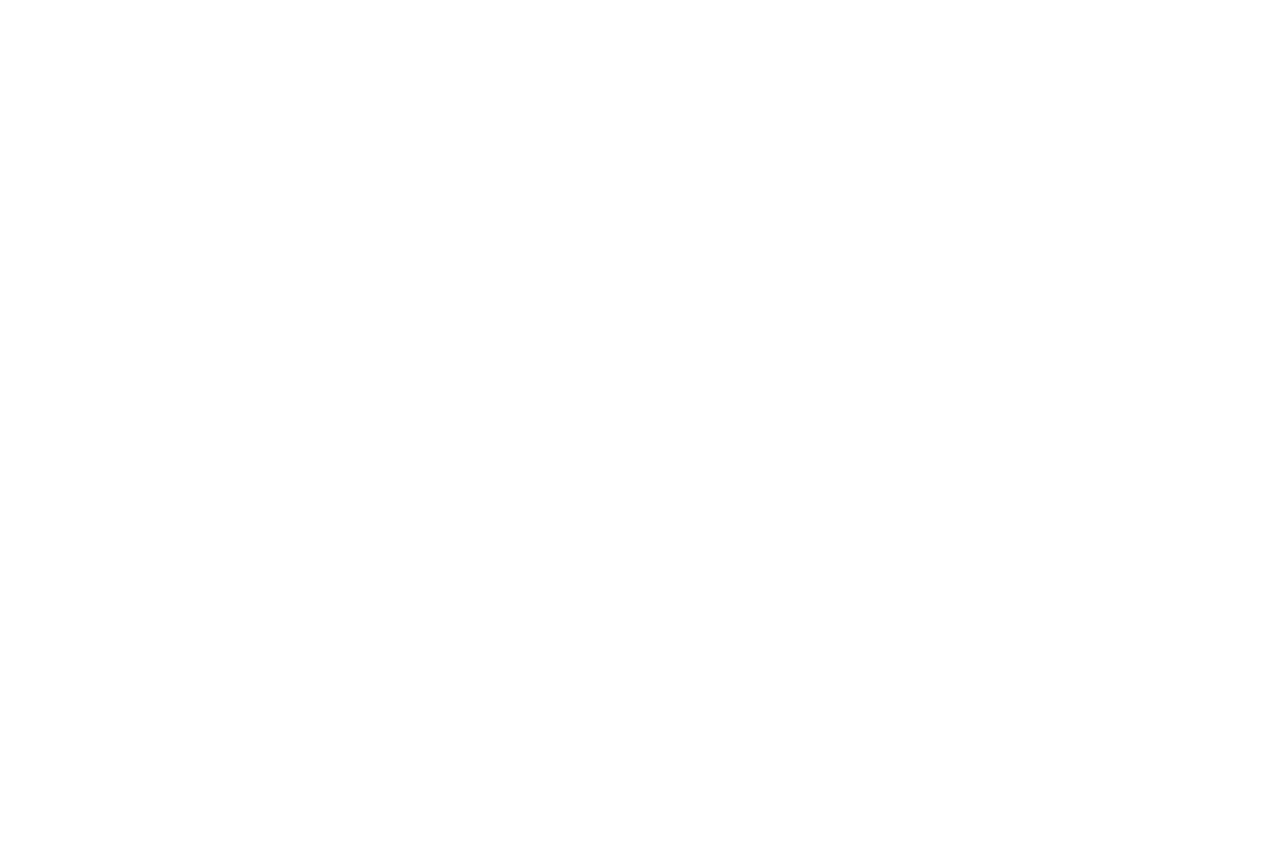
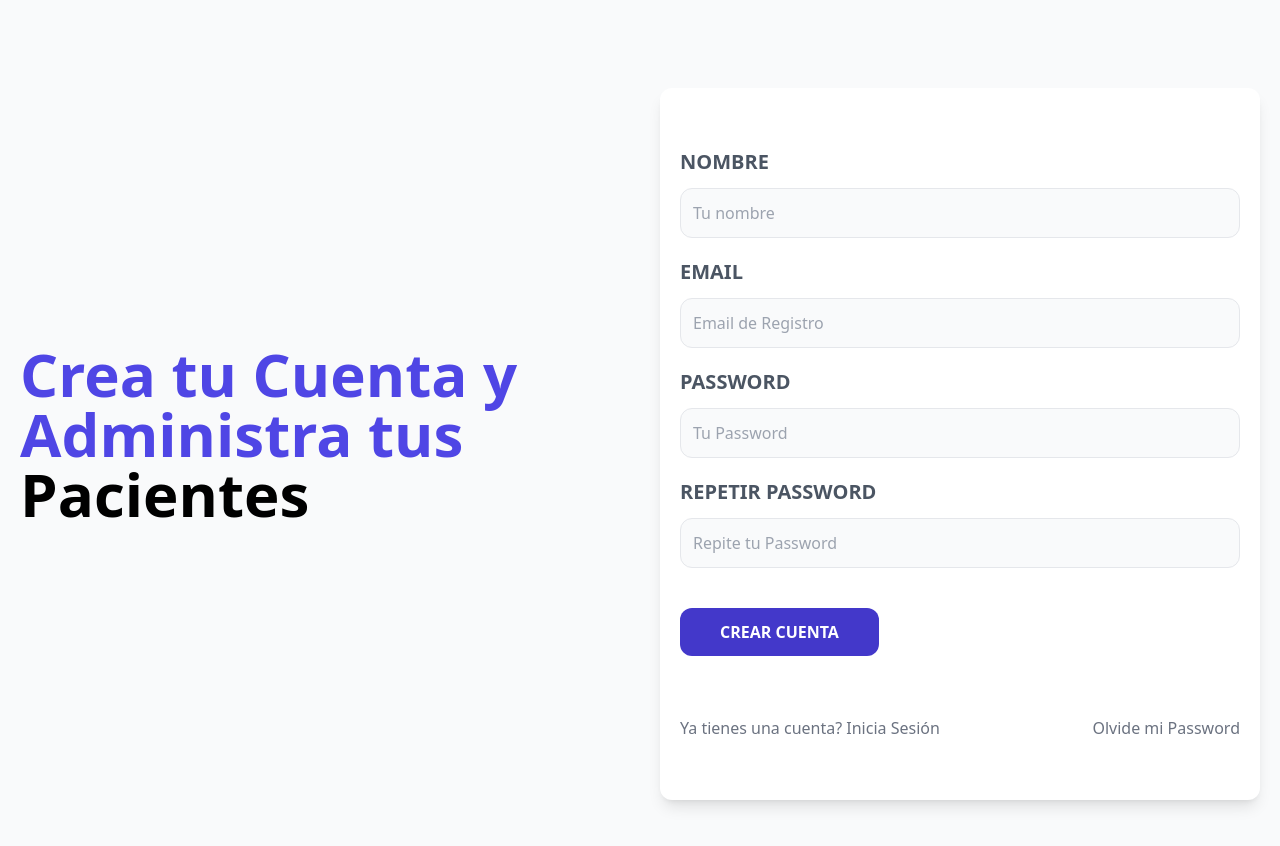
Before and after one commit to MarioRivVal/First-FullStack-MERN-Projects-Frontend, a React (Vite) app: page /registrar in a window 1280 px wide. Before the commit this address had no page. Before the commit the page ends 800 px from the top, so only its background shows below. Built offline with nearby package versions, Linux system fonts and the light colour scheme.

Commit message:
pages for login, forgotpassword, createAccount created and introduction to  React-router-dom

```diff
--- a/index.html
+++ b/index.html
@@ -6,7 +6,7 @@
     <meta name="viewport" content="width=device-width, initial-scale=1.0" />
     <title>ATV Administrador de Veterinarios</title>
   </head>
-  <body>
+  <body class="bg-gray-50 min-h-screen">
     <div id="root"></div>
     <script type="module" src="/src/main.jsx"></script>
   </body>
--- a/src/App.jsx
+++ b/src/App.jsx
@@ -1,11 +1,20 @@
 import { BrowserRouter, Routes, Route } from "react-router-dom";
 import AuthLayout from "./layout/AuthLayout";
+import Login from "./pages/Login";
+import Registrar from "./pages/Registrar";
+import ConfirmarCuenta from "./pages/ConfirmarCuenta";
+import OlvidePassword from "./pages/OlvidePassword";
 
 function App() {
   return (
     <BrowserRouter>
       <Routes>
-        <Route path="/" element={<AuthLayout />}></Route>
+        <Route path="/" element={<AuthLayout />}>
+          <Route index element={<Login />} />
+          <Route path="registrar" element={<Registrar />} />
+          <Route path="olvide-password" element={<OlvidePassword />} />
+          <Route path="confirmar/:id" element={<ConfirmarCuenta />} />
+        </Route>
       </Routes>
     </BrowserRouter>
   );
--- a/src/layout/AuthLayout.jsx
+++ b/src/layout/AuthLayout.jsx
@@ -1,7 +1,11 @@
+import { Outlet } from "react-router-dom";
+
 const AuthLayout = () => {
   return (
     <>
-      <h1>Desde AUTH lAYOUT</h1>
+      <main className="container mx-auto md:grid md:grid-cols-2 mt-12 gap-10 p-5 items-center">
+        <Outlet />
+      </main>
     </>
   );
 };
--- /dev/null
+++ b/src/pages/ConfirmarCuenta.jsx
@@ -0,0 +1,9 @@
+const confirmarCuenta = () => {
+  return (
+    <>
+      <h1>confirmarCuenta</h1>
+    </>
+  );
+};
+
+export default confirmarCuenta;
--- /dev/null
+++ b/src/pages/Login.jsx
@@ -0,0 +1,59 @@
+import { Link } from "react-router-dom";
+
+const Login = () => {
+  return (
+    <>
+      <div>
+        <h1 className="text-indigo-600 font-black text-6xl">
+          Inicia Sesion y Administra tus{" "}
+          <span className="text-black">Pacientes</span>
+        </h1>
+      </div>
+      <div className="mt-20 md:mt-5 shadow-lg px-5 py-10 rounded-xl bg-white">
+        <form>
+          <div className="my-5">
+            <label className="uppercase text-gray-600 block text-xl font-bold">
+              Email
+            </label>
+            <input
+              type="email"
+              placeholder="Email de Registro"
+              className="border w-full p-3 mt-3 bg-gray-50 rounded-xl"
+            />
+          </div>
+          <div className="my-5">
+            <label className="uppercase text-gray-600 block text-xl font-bold">
+              Password
+            </label>
+            <input
+              type="password"
+              placeholder="Tu Password"
+              className="border w-full p-3 mt-3 bg-gray-50 rounded-xl"
+            />
+          </div>
+          <input
+            type="submit"
+            value="Iniciar Sesión"
+            className="bg-indigo-700 w-full  py-3 px-10 rounded-xl text-white uppercase font-bold mt-5 hover:cursor-pointer hover:bg-indigo-800 md:w-auto "
+          />
+          <nav className="mt-10 lg:flex lg:justify-between">
+            <Link
+              className="block text-center my-5 text-gray-500"
+              to="/registrar"
+            >
+              No tienes cuenta? Registrate
+            </Link>
+            <Link
+              className="block text-center my-5 text-gray-500"
+              to="/olvide-password"
+            >
+              Olvide mi Password
+            </Link>
+          </nav>
+        </form>
+      </div>
+    </>
+  );
+};
+
+export default Login;
--- /dev/null
+++ b/src/pages/OlvidePassword.jsx
@@ -0,0 +1,46 @@
+import { Link } from "react-router-dom";
+
+const olvidePassword = () => {
+  return (
+    <>
+      <div>
+        <h1 className="text-indigo-600 font-black text-6xl">
+          Recupera tu Aceso y no Pierdas tus{" "}
+          <span className="text-black">Pacientes</span>
+        </h1>
+      </div>
+      <div className="mt-20 md:mt-5 shadow-lg px-5 py-10 rounded-xl bg-white">
+        <form>
+          <div className="my-5">
+            <label className="uppercase text-gray-600 block text-xl font-bold">
+              Tu email
+            </label>
+            <input
+              type="email"
+              placeholder="Email de registro"
+              className="border w-full p-3 mt-3 bg-gray-50 rounded-xl"
+            />
+          </div>
+          <input
+            type="submit"
+            value="Enviar Instrucciones"
+            className="bg-indigo-700 w-full  py-3 px-10 rounded-xl text-white uppercase font-bold mt-5 hover:cursor-pointer hover:bg-indigo-800 md:w-auto "
+          />
+        </form>
+        <nav className="mt-10 lg:flex lg:justify-between">
+          <Link className="block text-center my-5 text-gray-500" to="/">
+            Ya tienes una cuenta? Inicia Sesión
+          </Link>
+          <Link
+            className="block text-center my-5 text-gray-500"
+            to="/registrar"
+          >
+            No tienes cuenta? Registrate
+          </Link>
+        </nav>
+      </div>
+    </>
+  );
+};
+
+export default olvidePassword;
--- /dev/null
+++ b/src/pages/Registrar.jsx
@@ -0,0 +1,77 @@
+import { Link } from "react-router-dom";
+
+const registrar = () => {
+  return (
+    <>
+      <div>
+        <h1 className="text-indigo-600 font-black text-6xl">
+          Crea tu Cuenta y Administra tus{" "}
+          <span className="text-black">Pacientes</span>
+        </h1>
+      </div>
+
+      <div className="mt-20 md:mt-5 shadow-lg px-5 py-10 rounded-xl bg-white">
+        <form>
+          <div className="my-5">
+            <label className="uppercase text-gray-600 block text-xl font-bold">
+              Nombre
+            </label>
+            <input
+              type="text"
+              placeholder="Tu nombre"
+              className="border w-full p-3 mt-3 bg-gray-50 rounded-xl"
+            />
+          </div>
+          <div className="my-5">
+            <label className="uppercase text-gray-600 block text-xl font-bold">
+              Email
+            </label>
+            <input
+              type="email"
+              placeholder="Email de Registro"
+              className="border w-full p-3 mt-3 bg-gray-50 rounded-xl"
+            />
+          </div>
+          <div className="my-5">
+            <label className="uppercase text-gray-600 block text-xl font-bold">
+              Password
+            </label>
+            <input
+              type="password"
+              placeholder="Tu Password"
+              className="border w-full p-3 mt-3 bg-gray-50 rounded-xl"
+            />
+          </div>
+          <div className="my-5">
+            <label className="uppercase text-gray-600 block text-xl font-bold">
+              Repetir Password
+            </label>
+            <input
+              type="password"
+              placeholder="Repite tu Password"
+              className="border w-full p-3 mt-3 bg-gray-50 rounded-xl"
+            />
+          </div>
+          <input
+            type="submit"
+            value="Crear Cuenta"
+            className="bg-indigo-700 w-full  py-3 px-10 rounded-xl text-white uppercase font-bold mt-5 hover:cursor-pointer hover:bg-indigo-800 md:w-auto "
+          />
+        </form>
+        <nav className="mt-10 lg:flex lg:justify-between">
+          <Link className="block text-center my-5 text-gray-500" to="/">
+            Ya tienes una cuenta? Inicia Sesión
+          </Link>
+          <Link
+            className="block text-center my-5 text-gray-500"
+            to="/olvide-password"
+          >
+            Olvide mi Password
+          </Link>
+        </nav>
+      </div>
+    </>
+  );
+};
+
+export default registrar;
```
